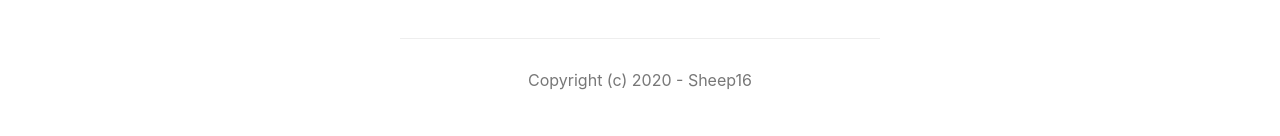
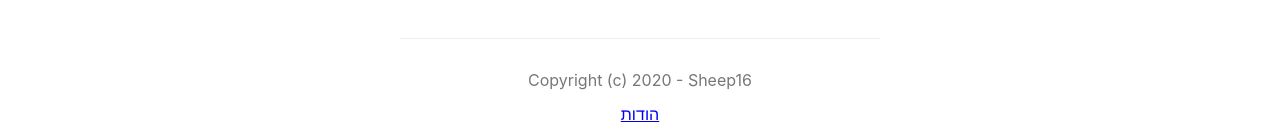
Before and after one commit to sheepsixteen/marketing, a Jekyll site: the page built from pages/index.html, in a window 1280 px wide and 900 px high, scrolled down 2701 px. Shown: the part 761-897 px from the top of the window. Built offline with Jekyll 4.4.1, drawn with Linux system fonts in a browser that asks for light colours; nearby versions of some CDN libraries.

```diff
--- a/_includes/footer.html
+++ b/_includes/footer.html
@@ -2,4 +2,8 @@
   <p class="gray">
     Copyright (c) 2020 - Sheep16
   </p>
+  <a href="/thanks/">
+    הודות
+  </a>
+
 </footer>
```
Also changed, not shown: pages/thanks.md (added, +5 -0 lines).
